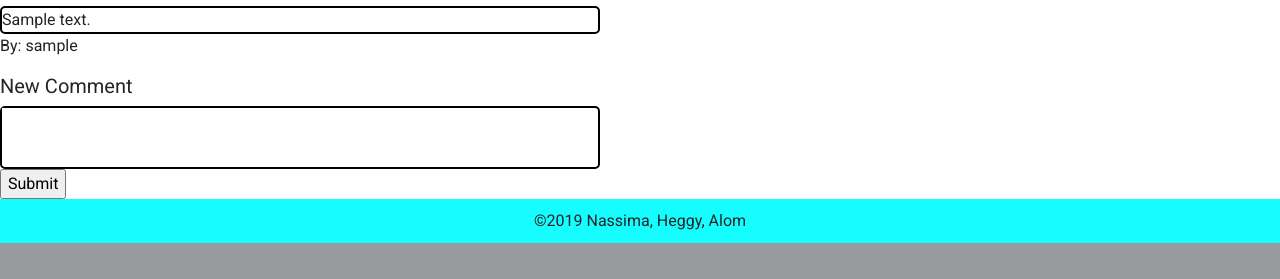
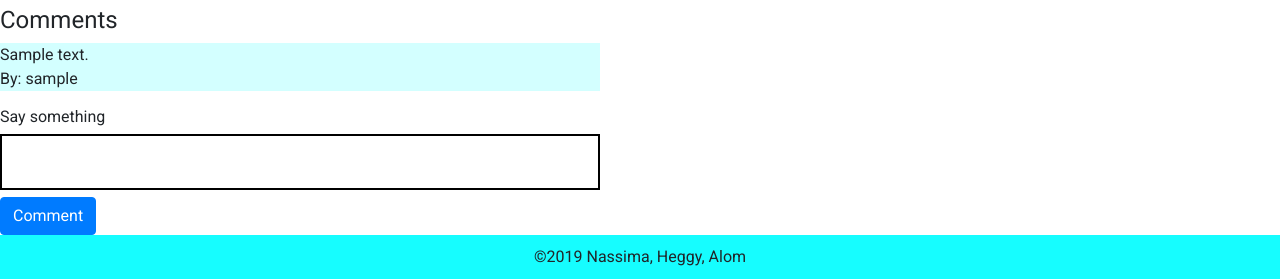
Before and after one commit to nassBouz/Project3-NeighborAlert, a Python web app: template templates/post.html in a window 1280 px wide. Shown: the part 1170-1449 px from the top of the page. Before the commit the page ends 1413 px from the top, so only its background shows below. Run offline with Jinja, Linux system fonts and the light colour scheme; the template is opened without the code that fills it: most values are stand-ins (such as "Sample title", 1, 10 or a date in 2020); form fields are guessed from the names that the template uses; some libraries are stand-ins or nearby versions.

Commit message:
css stuff

```diff
--- a/static/css/main.css
+++ b/static/css/main.css
@@ -91,20 +91,35 @@
     justify-content: space-between;
 }
 
+#postpagebody{
+    background-color: rgb(240, 240, 240);
+    width:600px;
+    height:390px;
+    border: 2px solid black;
+    border-radius: 5px;
+}
+
 .message-body{
     background-color: rgb(240, 240, 240);
     width:600px;
-    height:200px;
+    height:auto;
     border: 2px solid black;
     border-radius: 5px;
+}
 
+.formbox{
+    width:610px;
+    border: 2px solid black;
+    border-radius: 5px;
+    background-color: #16FDFF30;
 }
 
 .commentbox{
+    background-color: #16FDFF30;
+}
+
+#commentsSection{
     width:600px;
-    border: 2px solid black;
-    border-radius: 5px;
-
 }
 
 .post-title{
@@ -114,11 +129,20 @@
 }
 
 textarea{
-    border:none;
+    border: 2px solid black;
     outline:none;
     resize:none;
     overflow:auto;
-    width:590px;
+    width:600px;
+}
+
+input{
+    border: 2px solid black;
+    width:600px;
+}
+
+.submitButton{
+    width:100px;
 }
 /* button {
     margin-bottom: 10px;
--- a/templates/layout.html
+++ b/templates/layout.html
@@ -149,7 +149,9 @@
         <p>Missed a fun event close to where you live? Need helping moving that couch up some stairs? Heard a car alarm go off last night? Find out about whats happening in your neighborhood! Use NeighborAlert to keep up with most current news and events in your area!</p>
     </section>
     {%endif%}
-
+    {% if current_user.is_authenticated %}
+    <h1 align="center">Welcome back!</h1>
+    {%endif%}
     <section>
         {% block content%}
         {% endblock %}
--- a/templates/post.html
+++ b/templates/post.html
@@ -1,6 +1,7 @@
 {% extends "layout.html" %}
 
 {% block content %}
+
 <h3>{{post.title}}</h3>
 <div id="postWrap">
     <div>
@@ -8,7 +9,7 @@
             <h4>By: {{post.user.username}}</h4>
             <time data-time="{{ post.datePostCreated }}" class="distime" datetime="{{ post.datePostCreated.strftime('%Y-%m-%d  %I:%M') }}">{{ post.datePostCreated.strftime('%Y-%m-%d %I:%M') }}</time>
         </div>
-        <div class="message-body" >
+        <div id="postpagebody" >
             {{post.text}}
         </div>
     </div>
@@ -20,27 +21,31 @@
 
 
 {% if comments %}
-    <!-- <h4>Comments</h4> -->
+    <div id="commentsSection">
+        <h4>Comments</h4>
         {% for comment in comments %}
         <div class="commentbox">
+            <div>
                 {{comment.commentText}}
             </div>
             <div>
                 <p>By: {{comment.user.username}}</p>
             </div>
+        </div>
         {% endfor %}
+    </div>
 {% endif %}
 
 <section>
-    <h5>New Comment</h5>
+    <h6>Say something</h6>
     <form method="POST" novalidate>
         {{form.hidden_tag()}}
         <div>
-            <div class="commentbox">
+            <div>
                 {{ form.commentText() }}
             </div>
         </div>
-            {{ form.submit()}}
+        <button type=submit class="btn btn-primary">Comment</button>
     </form>
 </section>
 {% endblock %}
```
Also changed, not shown: templates/neighborpage.html (+5 -5 lines), templates/user.html (+6 -12 lines), neighbors.db. Lines whose indentation alone changed are shown as unchanged.
